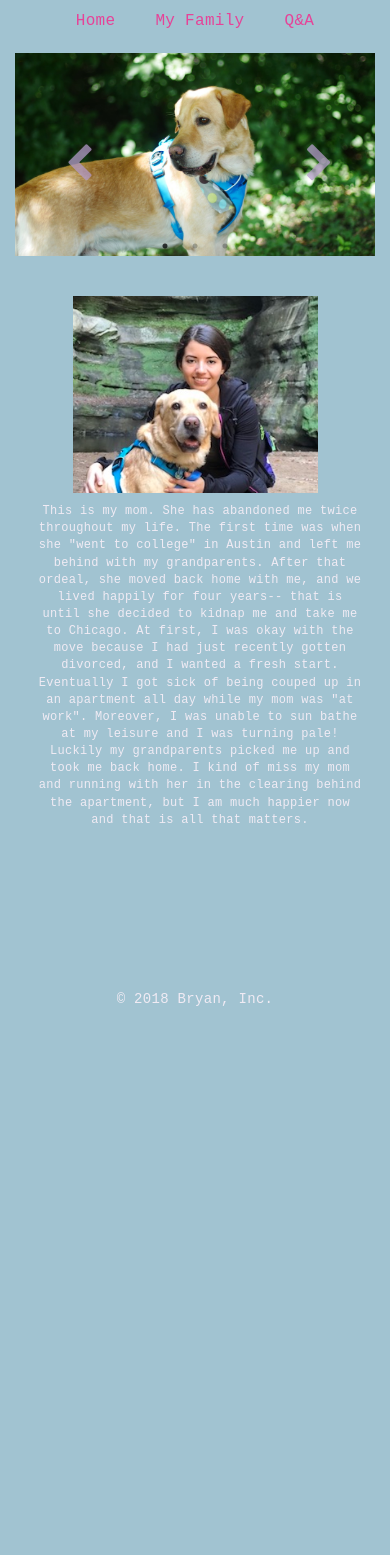
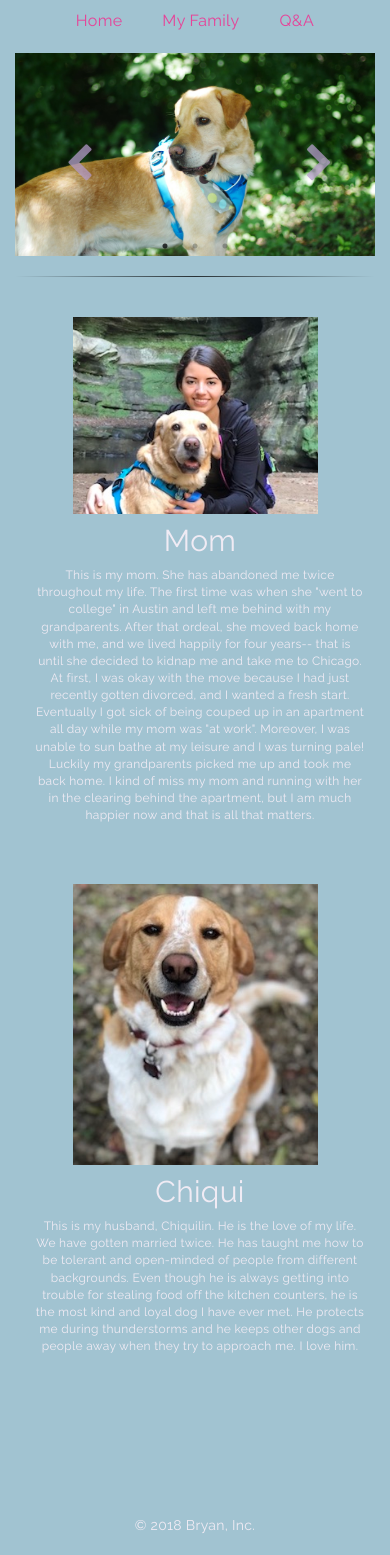
Before and after one commit to gbarboza12/bryan, a React (Create React App) app in the folder client/: page /family in a window 390 px wide. Before the commit the page ends 1029 px from the top, so only its background shows below. Built offline with nearby package versions, Linux system fonts and the light colour scheme.

Commit message:
added to family page, started changing css on qa page

```diff
--- a/client/public/index.html
+++ b/client/public/index.html
@@ -7,8 +7,10 @@
    <link rel="stylesheet" type="text/css" href="https://cdnjs.cloudflare.com/ajax/libs/slick-carousel/1.6.0/slick.min.css">
    <link rel="stylesheet" type="text/css" href="https://cdnjs.cloudflare.com/ajax/libs/slick-carousel/1.6.0/slick-theme.min.css">
    <link rel="stylesheet" href="https://cdnjs.cloudflare.com/ajax/libs/font-awesome/4.7.0/css/font-awesome.min.css">
-   <script src="https://ajax.googleapis.com/ajax/libs/jquery/1.12.4/jquery.min.js"></script>
-
+   <link rel="stylesheet" href="https://maxcdn.bootstrapcdn.com/bootstrap/3.3.4/css/bootstrap.min.css">
+   <link href="https://fonts.googleapis.com/css?family=Dancing+Script|Raleway" rel="stylesheet">
+   <script src="https://ajax.googleapis.com/ajax/libs/jquery/2.1.3/jquery.min.js"></script>
+   <script src="https://maxcdn.bootstrapcdn.com/bootstrap/3.3.4/js/bootstrap.min.js"></script>
 </head>
 <body>
    <div id="root"></div>
--- a/client/src/App.css
+++ b/client/src/App.css
@@ -1,7 +1,7 @@
 html, body {
   background-color: #A1C3D1;
   color: #F0EBF4;
-  font-family: 'Roboto Mono', monospace;
+  font-family: 'Raleway', sans-serif;
   letter-spacing: 0.3px;
 }
 
@@ -15,6 +15,7 @@ html, body {
   padding-top: 10px;
   padding-bottom: 10px;
   text-align: center;
+  font-size: 20px;
 }
 .navigation ul li {
   display: inline-block;
@@ -62,40 +63,8 @@ a:hover, a:active {
   height: 60px;
   width: 100%;
 }
-.mom {
-  margin-bottom: 60px;
-  width: 100%;
-  display: flex;
+hr.style-two {
+    border: 0;
+    height: 1px;
+    background-image: linear-gradient(to right, rgba(0, 0, 0, 0), rgba(0, 0, 0, 0.75), rgba(0, 0, 0, 0));
 }
-.family_pic {
-  max-width: 400px;
-}
-.family_caption {
-  text-align: left;
-  box-sizing: border-box;
-  padding-right: 5px;
-  padding-left: 15px;
-  font-size: 14px;
-}
-@media (max-width: 768px) {
-  .mom {
-    display: block;
-  }
-  .family_pic {
-    max-width: 400px;
-    margin-left: auto;
-    margin-right: auto;
-  }
-  .family_caption{
-    width: 100%;
-    font-size: 12px;
-    text-align: center;
-  }
-  .family_pic img {
-    display: block;
-    margin-left: auto;
-    margin-right: auto;
-    width: 70%;
-    padding-bottom: 10px;
-  }
-}
--- a/client/src/QA.css
+++ /dev/null
@@ -1,33 +0,0 @@
-.demoForm {
-	width: 300px;
-	margin: auto;
-}
-
-.panel-group {
-    margin-bottom: 20px;
-    margin-top: 40px;
-}
-
-.panel-heading{
-   background-color: #A1C3D1;
-   color: white;
-}
-
-.panel-title {
-    margin-top: 0;
-    margin-bottom: 0;
-    font-size: 16px;
-    color: #F172A1;
-}
-.panel-heading .accordion-toggle:after {
-    /* symbol for "opening" panels */
-    font-family: 'Glyphicons Halflings';  /* essential for enabling glyphicon */
-    content: "\e114";    /* adjust as needed, taken from bootstrap.css */
-    float: right;        /* adjust as needed */
-    color: grey;         /* adjust as needed */
-}
-.panel-heading .accordion-toggle.collapsed:after {
-    /* symbol for "collapsed" panels */
-    content: "\e080";    /* adjust as needed, taken from bootstrap.css */
-    float: right;
-}
--- a/client/src/components/Answers.js
+++ b/client/src/components/Answers.js
@@ -1,5 +1,5 @@
 import React from 'react';
-import '../QA.css';
+import '../css/QA.css';
 
 
 class Answers extends React.Component {
@@ -19,9 +19,9 @@ class Answers extends React.Component {
       data.map((msg) => {
         return(
           <div key={msg.results}>
-            <h3 className="h3msg">{msg.message}</h3>
-
-            <h2 className="h2sig">-{msg.name}</h2>
+            <span class="q-sign">Q: </span>
+            <span class="question-text">{msg.message}</span>
+            <h4 class="name-text">-{msg.name}</h4>
           </div>
         )
       })
@@ -33,10 +33,8 @@ class Answers extends React.Component {
 
   render() {
     return (
-      <div>
-      <p></p>
+      <div class="answers">
         <div class="panel-group" id="accordion">
-
             <div class="panel-heading">
               <h4 class="panel-title">
                 <a class="accordion-toggle" data-toggle="collapse" data-parent="#accordion" href="#collapseOne">
@@ -46,11 +44,9 @@ class Answers extends React.Component {
             </div>
             <div id="collapseOne" class="panel-collapse collapse ">
               <div class="panel-body">
-              <h6>Guestbook Messages</h6>
                 {this.state.messages}
               </div>
             </div>
-
           </div>
     </div>
     );
--- a/client/src/components/Carousel.js
+++ b/client/src/components/Carousel.js
@@ -3,7 +3,7 @@ import Slider from 'react-slick'
 import bryan1 from '../images/bryan1.jpg';
 import bryan2 from '../images/bryan2.jpg';
 import bryan3 from '../images/bryan3.jpg';
-import '../Carousel.css';
+import '../css/Carousel.css';
 
 function SampleNextArrow(props) {
   const {className, style, onClick} = props
@@ -34,6 +34,7 @@ class Carousel extends React.Component {
              <div><img class="img-responsive" src={bryan3} alt="bryan"/></div>
            </Slider>
           </div>
+          <hr class="style-two" />
       </div>
     );
   }
--- a/client/src/components/Family.js
+++ b/client/src/components/Family.js
@@ -1,17 +1,19 @@
 import React from 'react';
 import mom from '../images/mom.jpg';
 import chiq from '../images/chiq.jpg';
+import '../css/Family.css';
 
 class Family extends React.Component {
 
   render() {
     return (
        <div class="content">
-        <div class="mom">
+        <div class="family">
           <figure class="family_pic">
             <img src={mom} alt="Mom and I at Starved Rock State Park" />
             </figure>
           <figcaption class="family_caption">
+            <h2>Mom</h2>
              This is my mom. She has abandoned me twice throughout my life. The first
              time was when she "went to college" in Austin and left me behind with
              my grandparents. After that ordeal, she moved back home with me, and we
@@ -26,6 +28,21 @@ class Family extends React.Component {
            </figcaption>
        </div>
 
+       <div class="family">
+         <figure class="family_pic">
+           <img src={chiq} alt="My husband" />
+         </figure>
+         <figcaption class="family_caption">
+           <h2>Chiqui</h2>
+            This is my husband, Chiquilin. He is the love of my life. We have gotten
+            married twice. He has taught me how to be tolerant and open-minded of
+            people from different backgrounds. Even though he is always getting into
+            trouble for stealing food off the kitchen counters, he is the most kind
+            and loyal dog I have ever met. He protects me during thunderstorms and he
+            keeps other dogs and people away when they try to approach me. I love him.
+          </figcaption>
+       </div>
+
        </div>
     );
   }
--- a/client/src/components/QA.js
+++ b/client/src/components/QA.js
@@ -1,5 +1,5 @@
 import React from 'react';
-import '../QA.css'
+import '../css/QA.css'
 import Answers from './Answers.js'
 const axios = require('axios');
 
--- a/client/src/Carousel.css
+++ b/client/src/css/Carousel.css
@@ -1,6 +1,4 @@
-.carousel{
-  padding-bottom: 20px;
-}
+
 .slick-slide {
    height:auto !important;
 }
--- /dev/null
+++ b/client/src/css/Family.css
@@ -0,0 +1,40 @@
+.family {
+  margin-bottom: 60px;
+  width: 100%;
+  display: flex;
+}
+.family_pic {
+  max-width: 400px;
+}
+.family_caption {
+  text-align: left;
+  box-sizing: border-box;
+  padding-right: 5px;
+  padding-left: 15px;
+  font-size: 14px;
+}
+.family_caption h2, .h2 {
+  margin-top: 0px;
+}
+@media (max-width: 768px) {
+  .family {
+    display: block;
+  }
+  .family_pic {
+    max-width: 400px;
+    margin-left: auto;
+    margin-right: auto;
+  }
+  .family_caption{
+    width: 100%;
+    font-size: 12px;
+    text-align: center;
+  }
+  .family_pic img {
+    display: block;
+    margin-left: auto;
+    margin-right: auto;
+    width: 70%;
+    padding-bottom: 10px;
+  }
+}
--- /dev/null
+++ b/client/src/css/QA.css
@@ -0,0 +1,50 @@
+.demoForm {
+	width: 300px;
+	margin: auto;
+}
+.answers {
+	padding-top: 50px;
+}
+.panel-group {
+	margin-bottom: 20px;
+	margin-top: 40px;
+}
+.panel-heading{
+	background-color: #A1C3D1;
+	color: white;
+}
+.panel-title {
+	margin-top: 0;
+	margin-bottom: 0;
+	font-size: 16px;
+	color: #F172A1;
+}
+.panel-heading .accordion-toggle:after {
+	/* symbol for "opening" panels */
+	font-family: 'Glyphicons Halflings';
+	content: "\e114";    /* adjust as needed, taken from bootstrap.css */
+	float: right;
+	color: #F172A1;
+}
+.panel-heading .accordion-toggle.collapsed:after {
+	/* symbol for "collapsed" panels */
+	content: "\e080";
+}
+.panel-group .panel-heading+.panel-collapse>.panel-body {
+	border-top: 0;
+}
+.answers a:hover, a:active {
+  text-decoration: none;
+}
+.q-sign {
+	font-size: 20px;
+	color: blue;
+}
+.question-text {
+	font-size: 14px;
+	color: #F0EBF4;
+}
+.name-text {
+	text-align: right;
+	font-family: 'Dancing Script', cursive;
+}
```
Also changed, not shown: client/src/images/chiq.jpg. Lines whose indentation alone changed are shown as unchanged.
